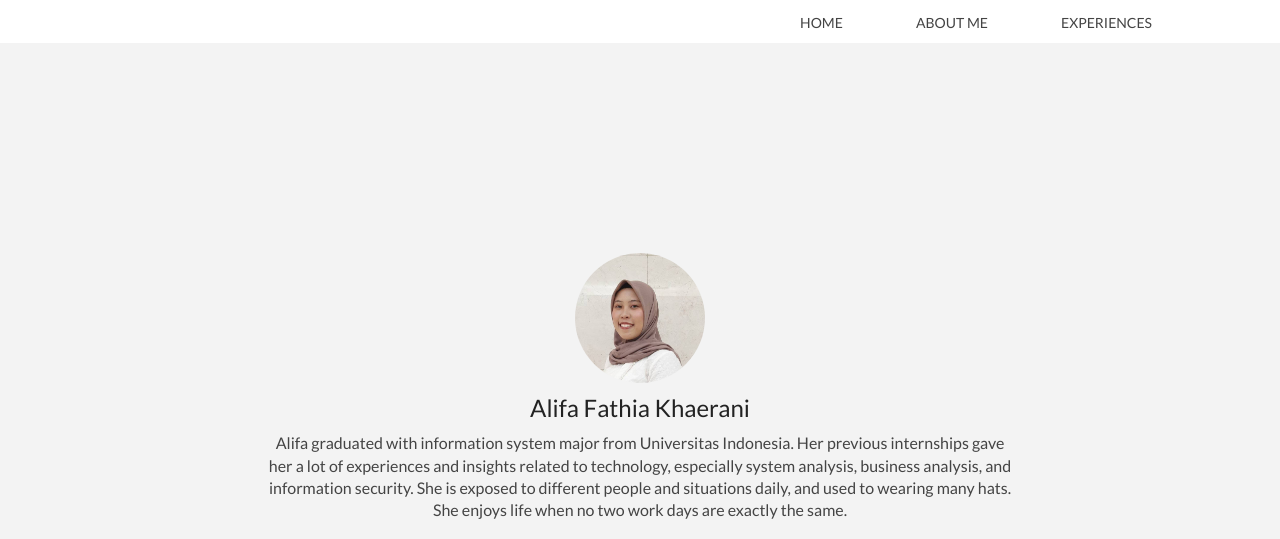
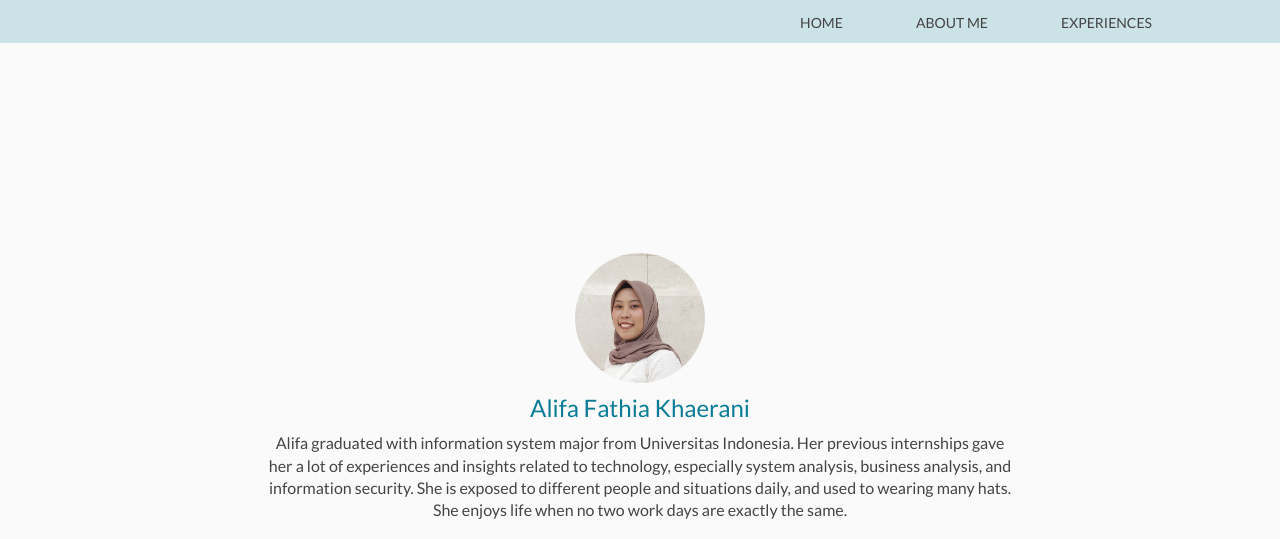
Before and after one commit to alifathia/alifathia.github.io, a plain HTML site: page index.html in a window 1280 px wide. Shown: the top 539 px of the page. Drawn offline with Linux system fonts and the light colour scheme.

Commit message:
tweak UI

```diff
--- a/style.css
+++ b/style.css
@@ -9,7 +9,7 @@ font-family: 'Lato', sans-serif;
 }
 
 html, body {
-	background: #f3f3f3;
+	background: #fafafa;
 	font-family: 'Lato', sans-serif;
 	font-size: 16px;
 	color: #222;
@@ -127,6 +127,7 @@ section:last-child {
 .sectionCenter h1 {
 	text-align: center;
 	font-size: 1.5em;
+	color: #0a7c96;
 }
 
 .image-wrapper {
@@ -148,8 +149,8 @@ section:last-child {
 }
 
 header {
-  /* background: #c4dadf; */
-  background: #ffffff;
+  background: #cbe2e7;
+  /* background: #fdfdfd; */
   width: 100%;
   position: fixed;
 }
```
